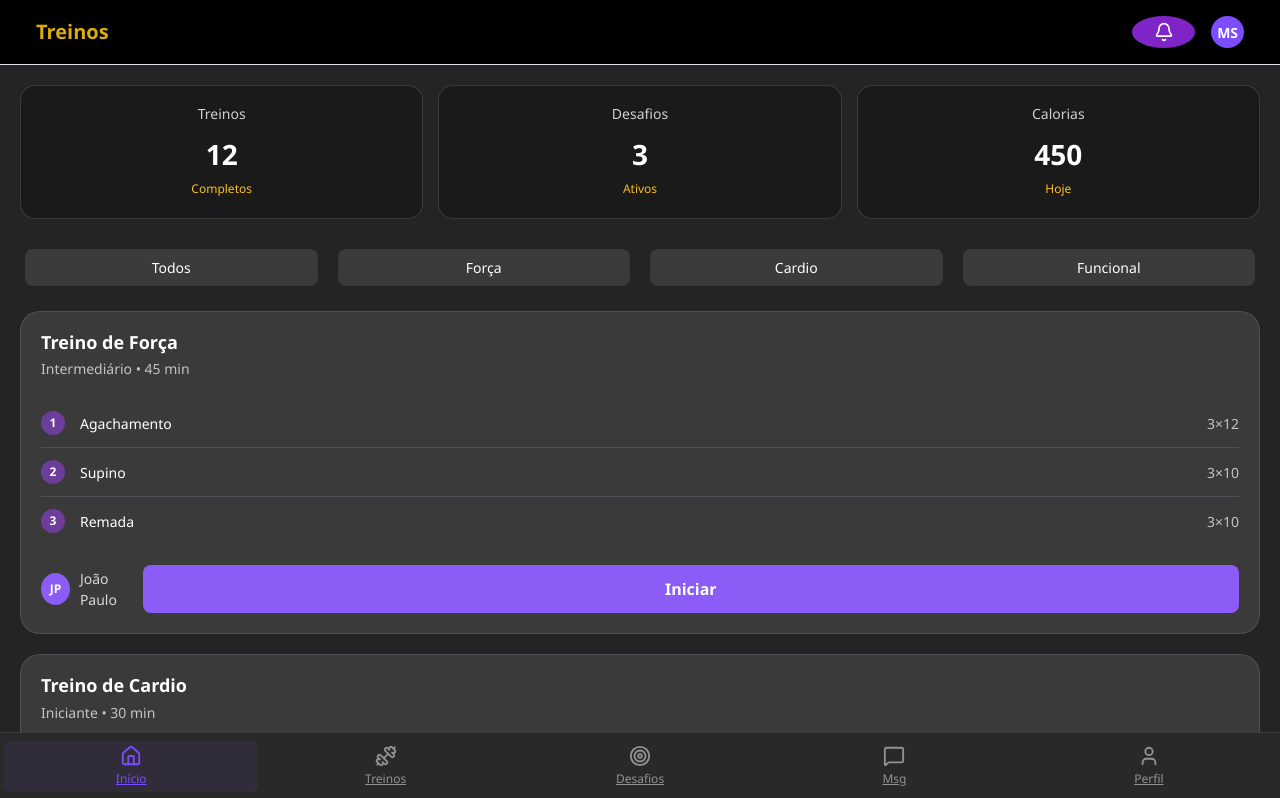
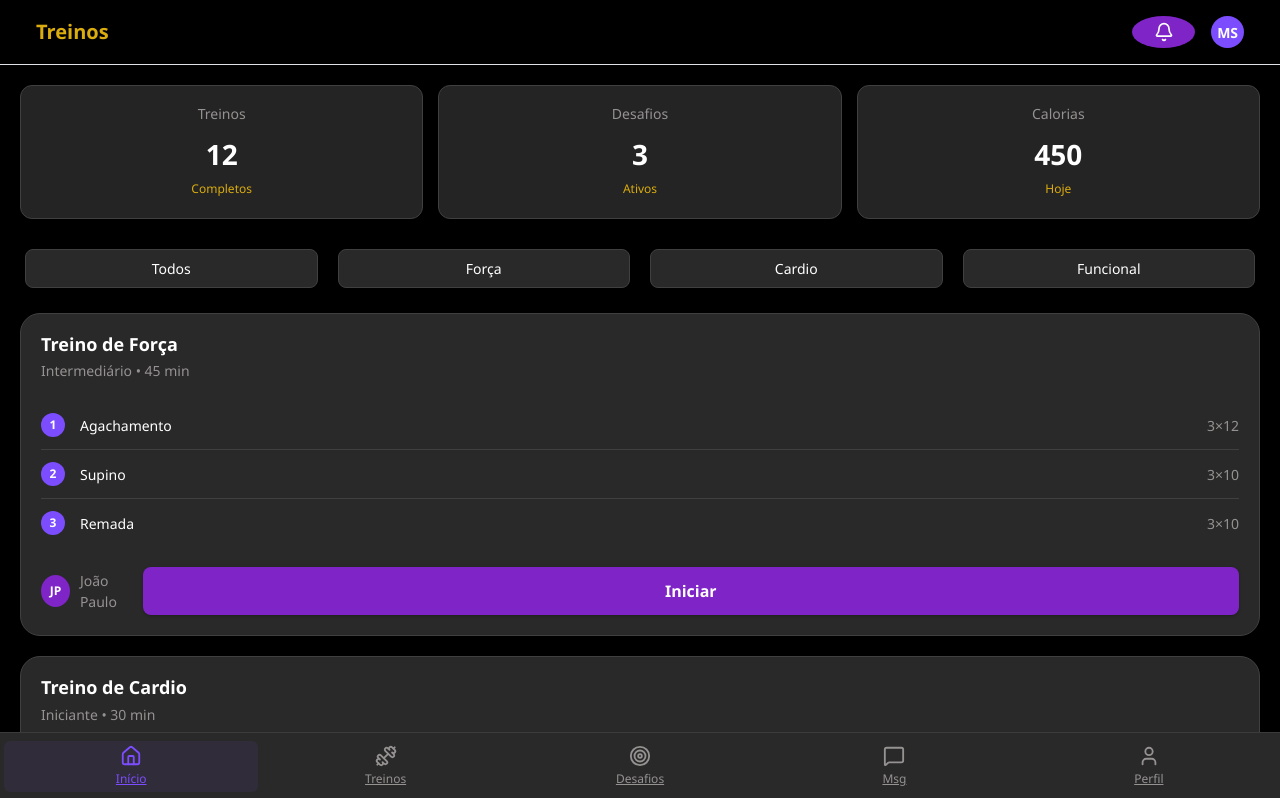
Before and after one commit to FelipeEvangelistaNeves/TCC-FITWARE, a React (Vite) app in the folder FRONT-END/: page /aluno in a window 1280 px wide. Shown: the top 798 px of the page. Built offline with nearby package versions, Linux system fonts and the light colour scheme.

Commit message:
mudanças nas cores e etc

```diff
--- a/FRONT-END/src/styles/dashboard.scss
+++ b/FRONT-END/src/styles/dashboard.scss
@@ -2,7 +2,7 @@
 
 .dashboard {
     padding: $spacing-lg;
-  background-color: $color-bg-dark;
+    background-color: $app-bg;
     color: $color-text;
     font-family: $font-family;
     min-height: 100vh;
--- a/FRONT-END/src/styles/dashboardAluno.scss
+++ b/FRONT-END/src/styles/dashboardAluno.scss
@@ -1,8 +1,10 @@
+@import "./variables.scss";
+
 // Dashboard do Aluno - Estilos SCSS
 .dashboard-aluno {
   min-height: 100vh;
-  background: #242424;
-  color: white;
+  background: $app-bg;
+  color: $text;
   padding: 0;
   position: relative;
   padding-bottom: 80px; // Espaço para a navegação inferior
@@ -14,13 +16,13 @@
   justify-content: space-between;
   align-items: center;
   padding: 20px 20px 15px;
-  background: rgba(24, 24, 24, 0.8);
+  background: $surface-1;
   backdrop-filter: blur(10px);
 
   .dashboard-title {
     font-size: 24px;
     font-weight: 700;
-    color: #fbbf24; // Amarelo mais suave
+    color: $accent-yellow;
     margin: 0;
   }
 
@@ -32,7 +34,7 @@
     .notification-icon {
       width: 40px;
       height: 40px;
-      background: #242424; // Índigo mais suave
+      background: $surface-2;
       border-radius: 50%;
       display: flex;
       align-items: center;
@@ -45,7 +47,7 @@
       }
 
       i {
-        color: white;
+        color: $white;
         font-size: 16px;
       }
     }
@@ -53,7 +55,7 @@
     .profile-icon {
       width: 40px;
       height: 40px;
-      background: #8b5cf6; // Roxo
+      background: $primary;
       border-radius: 50%;
       display: flex;
       align-items: center;
@@ -66,7 +68,7 @@
       }
 
       span {
-        color: white;
+        color: $white;
         font-weight: 600;
         font-size: 14px;
       }
@@ -85,30 +87,31 @@
     margin-top: 20px;
     flex: 1;
     min-width: 100px;
-    background: rgba(24, 24, 24, 0.8);
-    border-radius: 15px;
+    background: $surface-1;
+    border-radius: $radius-md;
     padding: 20px 15px;
     text-align: center;
     backdrop-filter: blur(10px);
-    border: 1px solid rgba(107, 114, 128, 0.4);
+    border: 1px solid $border-color;
+    box-shadow: $shadow-1;
 
     h3 {
       font-size: 14px;
       font-weight: 500;
-      color: rgba(255, 255, 255, 0.8);
+      color: $text-2;
       margin: 0 0 10px 0;
     }
 
     .card-number {
       font-size: 28px;
       font-weight: 700;
-      color: white;
+      color: $text;
       margin-bottom: 5px;
     }
 
     .card-subtitle {
       font-size: 12px;
-      color: #fbbf24; // Amarelo mais suave
+      color: $accent-yellow;
       font-weight: 500;
     }
   }
@@ -128,7 +131,7 @@
     h2 {
       font-size: 20px;
       font-weight: 600;
-      color: white;
+      color: $text;
       margin: 0;
       width: 100%;
       margin-bottom: 15px;
@@ -138,18 +141,18 @@
       margin: 5px;
       flex: 1;
       min-width: 80px;
-      background: #3C3B3B; // cinza botao
-      color: white;
-      border: none;
+      background: $surface-2;
+      color: $text;
+      border: 1px solid $border-color;
       padding: 8px 16px;
-      border-radius: 8px;
+      border-radius: $radius-sm;
       font-size: 14px;
       font-weight: 500;
       cursor: pointer;
       transition: background 0.2s ease;
 
       &:hover {
-        background: #64748b;
+        background: $surface-3;
       }
     }
   }
@@ -157,12 +160,13 @@
 
 // Cards de Treino
 .workout-card {
-  background: #3A3A3A;
-  border-radius: 20px;
+  background: $surface-2;
+  border-radius: $radius-lg;
   padding: 20px;
   margin-bottom: 20px;
-  border: 1px solid rgba(107, 114, 128, 0.4);
+  border: 1px solid $border-color;
   backdrop-filter: blur(10px);
+  box-shadow: $shadow-1;
 
   .workout-header {
     display: flex;
@@ -174,30 +178,30 @@
       h3 {
         font-size: 18px;
         font-weight: 700;
-        color: white;
+        color: $text;
         margin: 0 0 5px 0;
       }
 
       .workout-details {
         font-size: 14px;
-        color: rgba(255, 255, 255, 0.7);
+        color: $text-2;
         margin: 0;
       }
     }
 
     .workout-type {
       padding: 6px 12px;
-      border-radius: 6px;
+      border-radius: $radius-sm;
       font-size: 12px;
       font-weight: 600;
-      color: white;
+      color: $white;
 
       &.strength {
-        background: #8b5cf6; // Roxo
+        background: $primary;
       }
 
       &.cardio {
-        background: #242429; // Índigo
+        background: $blue-light;
       }
     }
   }
@@ -209,7 +213,7 @@
         display: flex;
         align-items: center;
         padding: 12px 0;
-          border-bottom: 1px solid rgba(107, 114, 128, 0.4);
+        border-bottom: 1px solid $border-color;
 
         &:last-child {
           border-bottom: none;
@@ -218,27 +222,27 @@
       .exercise-number {
         width: 24px;
         height: 24px;
-        background: #6C3D9A; // cinzinha top
+        background: $primary-500;
         border-radius: 50%;
         display: flex;
         align-items: center;
         justify-content: center;
         font-size: 12px;
         font-weight: 600;
-        color: white;
+        color: $white;
         margin-right: 15px;
       }
 
       .exercise-name {
         flex: 1;
         font-size: 14px;
-        color: white;
+        color: $text;
         font-weight: 500;
       }
 
       .exercise-sets {
         font-size: 14px;
-        color: rgba(255, 255, 255, 0.7);
+        color: $text-2;
         font-weight: 500;
       }
     }
@@ -257,36 +261,37 @@
       .trainer-avatar {
         width: 32px;
         height: 32px;
-        background: #8b5cf6; // Roxo
+        background: $primary;
         border-radius: 50%;
         display: flex;
         align-items: center;
         justify-content: center;
         font-size: 12px;
         font-weight: 600;
-        color: white;
+        color: $white;
       }
 
       .trainer-name {
         font-size: 14px;
-        color: rgba(255, 255, 255, 0.8);
+        color: $text-2;
         font-weight: 500;
       }
     }
 
     .start-btn {
-      background: #8b5cf6; // Roxo
-      color: white;
+      background: $primary;
+      color: $white;
       border: none;
       padding: 12px 24px;
-      border-radius: 10px;
+      border-radius: $radius-md;
       font-size: 16px;
       font-weight: 600;
       cursor: pointer;
       transition: all 0.2s ease;
+      box-shadow: $shadow-1;
 
       &:hover {
-        background: #7c3aed;
+        background: $primary-700;
         transform: translateY(-2px);
       }
 
@@ -303,9 +308,9 @@
   bottom: 0;
   left: 0;
   right: 0;
-  background: rgba(24, 24, 24, 0.95);
+  background: $surface-1;
   backdrop-filter: blur(20px);
-  border-top: 1px solid rgba(107, 114, 128, 0.4);
+  border-top: 1px solid $border-color;
   display: flex;
   justify-content: space-around;
   padding: 10px 0;
@@ -323,20 +328,20 @@
 
     i {
       font-size: 18px;
-      color: rgba(255, 255, 255, 0.6);
+      color: $text-2;
       transition: color 0.2s ease;
     }
 
     span {
       font-size: 12px;
-      color: rgba(255, 255, 255, 0.6);
+      color: $text-2;
       font-weight: 500;
       transition: color 0.2s ease;
     }
 
     &.active {
       i, span {
-        color: #8b5cf6; // Roxo
+        color: $primary;
       }
 
       &::after {
@@ -347,14 +352,14 @@
         transform: translateX(-50%);
         width: 20px;
         height: 3px;
-        background: #8b5cf6;
+        background: $primary;
         border-radius: 2px;
       }
     }
 
     &:hover:not(.active) {
       i, span {
-        color: rgba(255, 255, 255, 0.8);
+        color: $text;
       }
     }
   }
--- a/FRONT-END/src/styles/mensagensAluno.scss
+++ b/FRONT-END/src/styles/mensagensAluno.scss
@@ -1,8 +1,10 @@
+@import "./variables.scss";
+
 // Mensagens do Aluno - Estilos SCSS
 .mensagens-aluno {
     min-height: 100vh;
-    background: #242424;
-    color: white;
+    background: $app-bg;
+    color: $text;
     padding: 0;
     position: relative;
     padding-bottom: 80px; // Espaço para a navegação inferior
@@ -14,21 +16,21 @@
     justify-content: space-between;
     align-items: center;
     padding: 20px 20px 15px;
-    background: rgba(55, 65, 81, 0.8);
+    background: $surface-1;
     backdrop-filter: blur(10px);
 
     .mensagens-title {
       font-size: 24px;
       font-weight: 700;
-      color: #fbbf24; // Amarelo mais suave
+      color: $accent-yellow;
       margin: 0;
     }
 
     .add-btn {
       width: 40px;
       height: 40px;
-      background: rgba(75, 85, 99, 0.8);
-      border: none;
+      background: $surface-2;
+      border: 1px solid $border-color;
       border-radius: 50%;
       display: flex;
       align-items: center;
@@ -38,11 +40,11 @@
 
       &:hover {
         transform: scale(1.1);
-        background: rgba(75, 85, 99, 0.9);
+        background: $surface-3;
       }
 
       i {
-        color: white;
+        color: $white;
         font-size: 18px;
         font-weight: 600;
       }
@@ -69,7 +71,7 @@
       .search-input {
         width: 100%;
         padding: 15px 15px 15px 45px;
-        background: rgba(75, 85, 99, 0.8);
+        background: rgba(24, 24, 24, 0.8);
         border: 1px solid rgba(107, 114, 128, 0.4);
         border-radius: 12px;
         color: white;
@@ -98,7 +100,7 @@
     .filter-tab {
       flex: 1;
       padding: 12px 16px;
-      background: rgba(75, 85, 99, 0.8);
+      background: rgba(24, 24, 24, 0.8);
       border: none;
       border-radius: 10px;
       color: white;
@@ -132,7 +134,7 @@
       align-items: center;
       padding: 20px;
       margin-bottom: 15px;
-      background: rgba(75, 85, 99, 0.6);
+      background: rgba(24, 24, 24, 0.8);
       border-radius: 16px;
       border: 1px solid rgba(107, 114, 128, 0.4);
       backdrop-filter: blur(10px);
```
Lines whose indentation alone changed are shown as unchanged.
